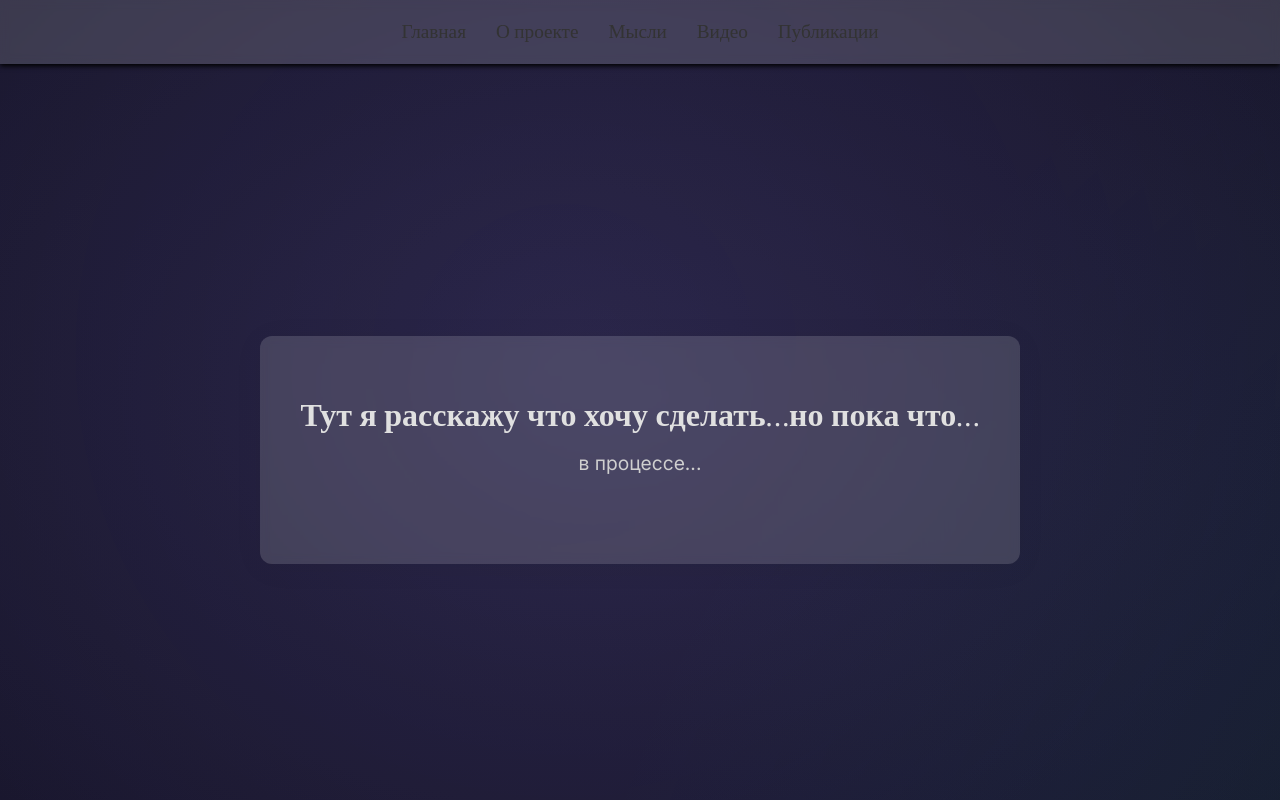
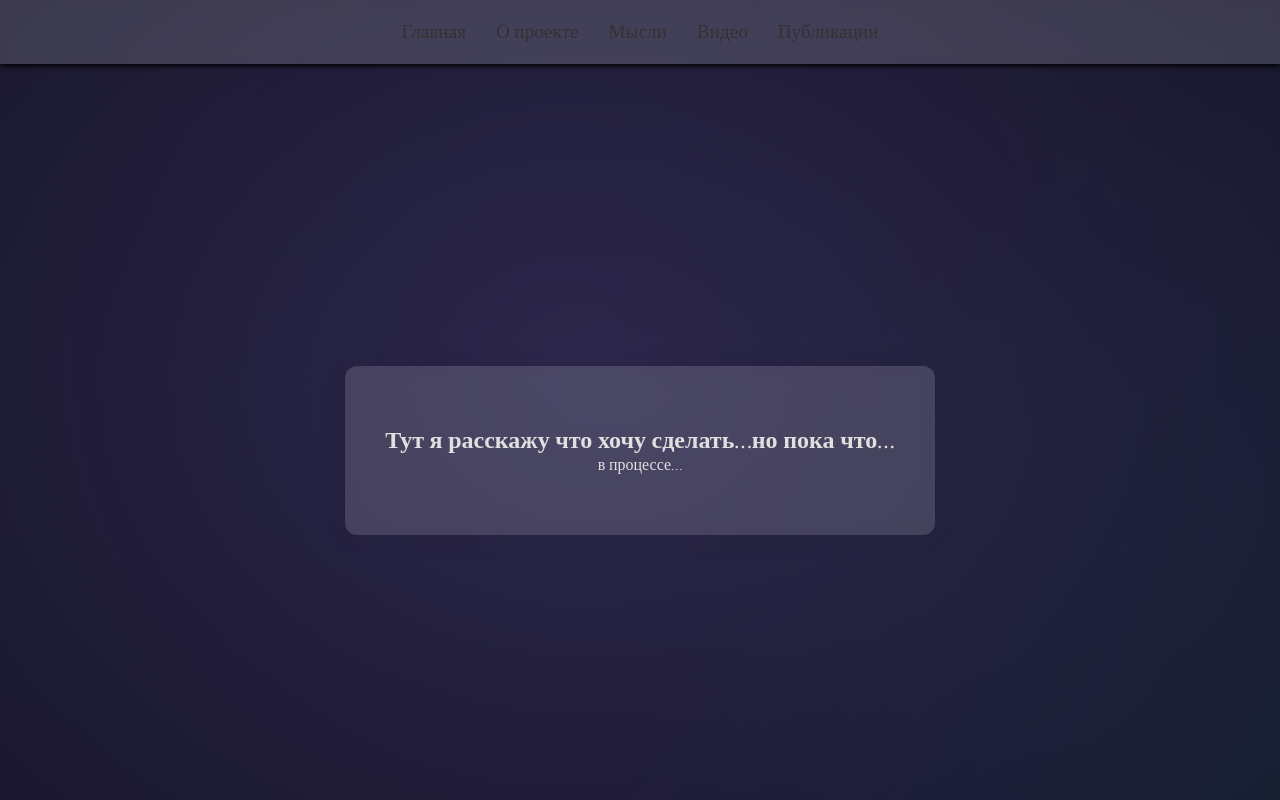
Before and after one commit to henridecae/mysite, a plain HTML site: page about.html in a window 1280 px wide. Shown: the top 800 px of the page. Drawn offline with nearby package versions, Linux system fonts and the light colour scheme.

Commit message:
Update aboutstyle.css

```diff
--- a/aboutstyle.css
+++ b/aboutstyle.css
@@ -91,26 +91,3 @@ header a:hover {
   box-shadow: 0 4px 30px rgba(0, 0, 0, 0.05);
   margin-top: 100px;
 }
-
-.overlay h1 {
-  font-family: 'Cormorant Garamond', serif;
-  font-size: 3rem;
-  font-weight: 600;
-  margin-bottom: 1rem;
-  color: #ad8cff;
-}
-
-h2 {
-  font-size: 2rem;
-  margin-bottom: 0.75rem;
-  color: #e0e0e0;
-}
-
-.overlay p {
-  font-family: 'Inter', sans-serif;
-  font-size: 1.2rem;
-  line-height: 1.7;
-  color: #cfcfcf;
-  max-width: 700px;
-  margin-bottom: 1.5rem;
-}
```
